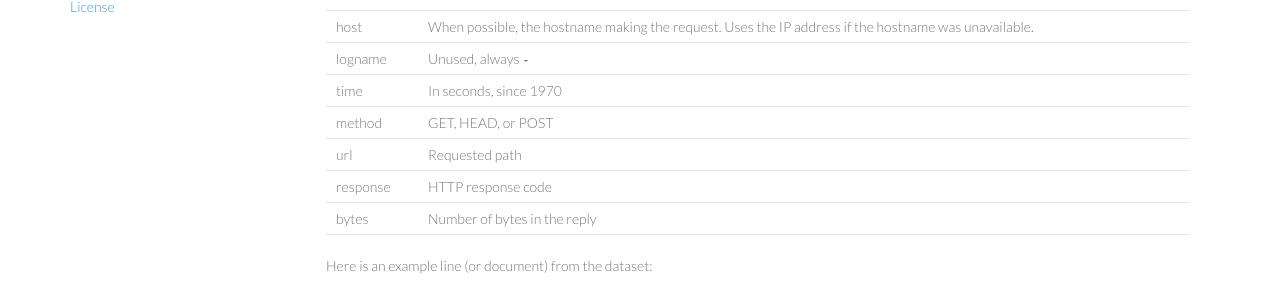
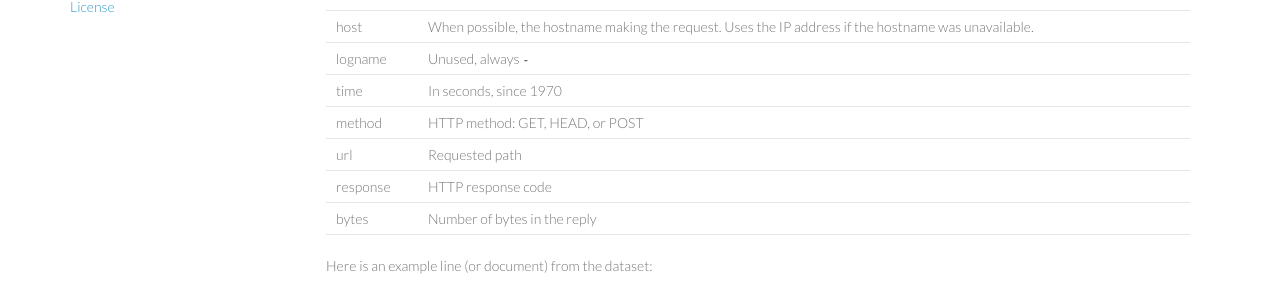
Before and after one commit to indeedeng/imhotep, a Jekyll site: the page built from docs/data-file-requirements.md, in a window 1280 px wide and 900 px high, scrolled down 427 px. Shown: the part 146-440 px from the top of the window. Built offline with Jekyll 4.4.1, drawn with Linux system fonts in a browser that asks for light colours; Markdown is read by kramdown in place of the engine named in the settings.

Commit message:
elaborated on method definition

```diff
--- a/docs/data-file-requirements.md
+++ b/docs/data-file-requirements.md
@@ -23,7 +23,7 @@
 | host | When possible, the hostname making the request. Uses the IP address if the hostname was unavailable. |
 | logname | Unused, always `-` |
 | time | In seconds, since 1970 |
-| method | GET, HEAD, or POST |
+| method | HTTP method: GET, HEAD, or POST |
 | url | Requested path |
 | response | HTTP response code |
 | bytes | Number of bytes in the reply |
```
